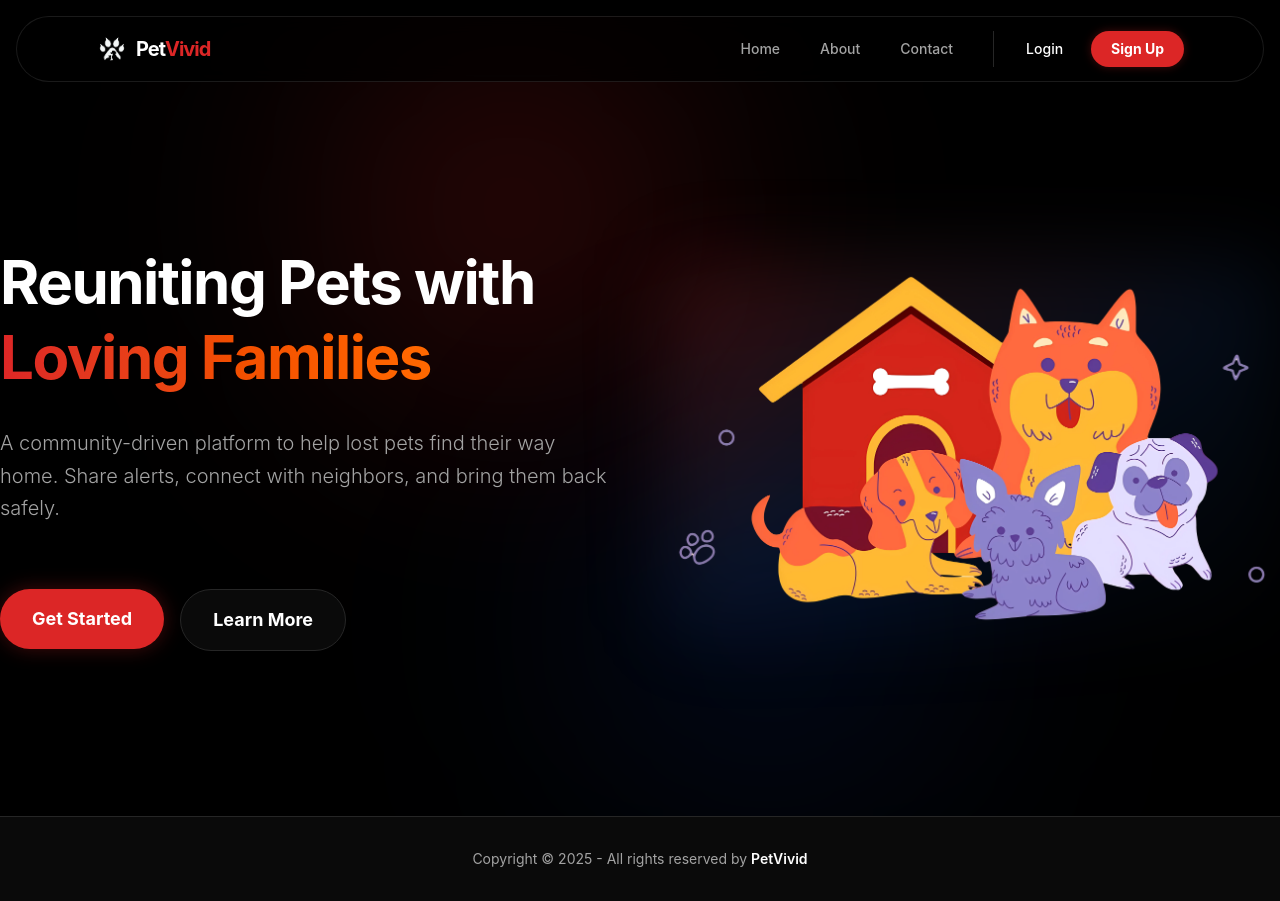
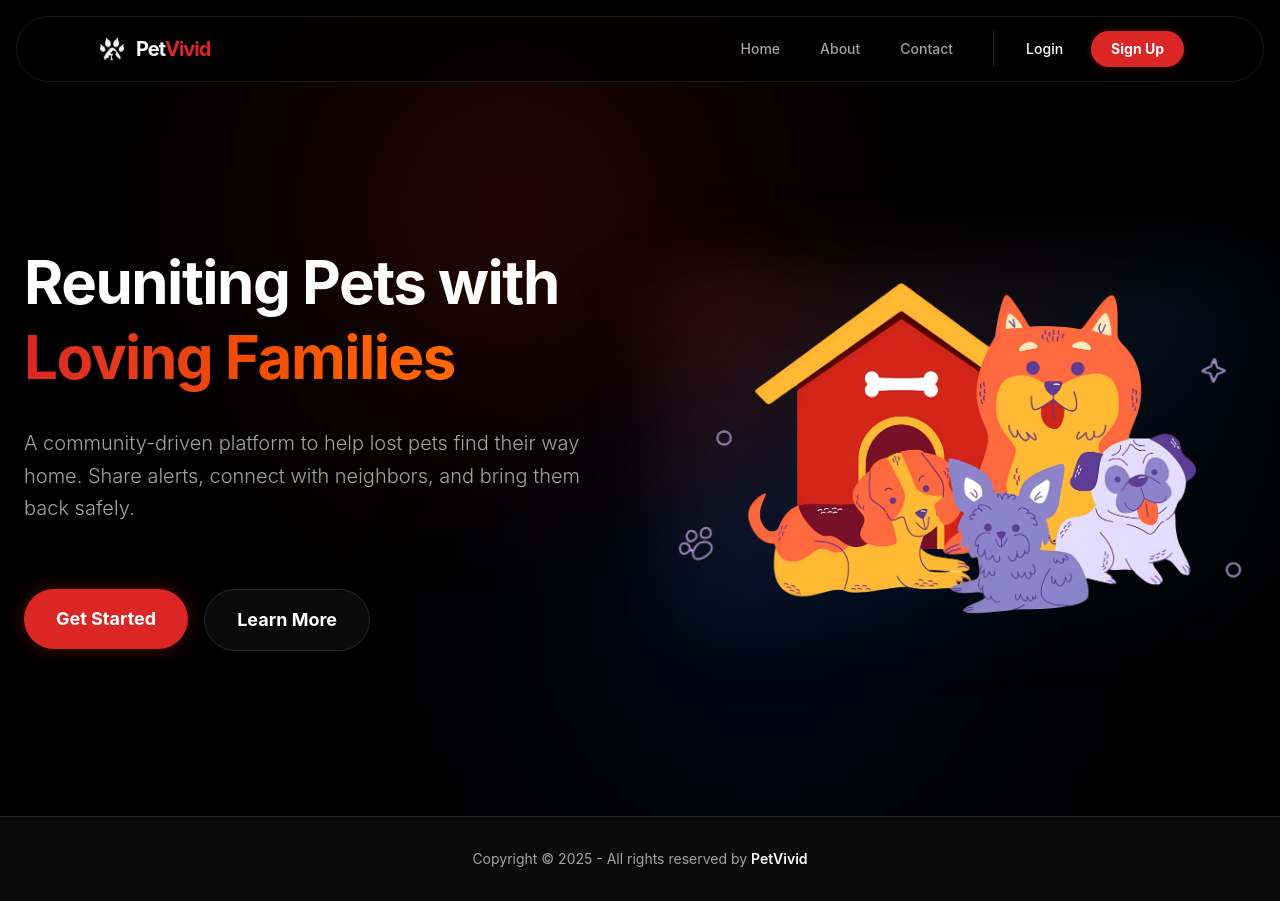
Before and after one commit to ashutosh-moharana/petvivid-client, a React (Vite) app: page / in a window 1280 px wide. Built offline with nearby package versions, Linux system fonts and the light colour scheme; no server answers.

Commit message:
feat: add Hero section component

```diff
--- a/src/components/Hero.jsx
+++ b/src/components/Hero.jsx
@@ -8,7 +8,7 @@ const Hero = () => {
       <div className="absolute top-0 left-1/4 w-48 h-48 sm:w-96 sm:h-96 bg-primary/20 rounded-full blur-[80px] sm:blur-[128px] pointer-events-none"></div>
       <div className="absolute bottom-0 right-1/4 w-48 h-48 sm:w-96 sm:h-96 bg-blue-600/10 rounded-full blur-[80px] sm:blur-[128px] pointer-events-none"></div>
 
-      <div className="container mx-auto z-10 py-10">
+      <div className="container mx-auto z-10 py-10 px-6">
         <div className="grid md:grid-cols-2 gap-8 md:gap-12 items-center min-h-[calc(100vh-200px)]">
           {/* Image Section - Shows first on mobile, second on desktop */}
           <div className="relative md:hidden md:order-2 flex items-center justify-center mb-8">
```
